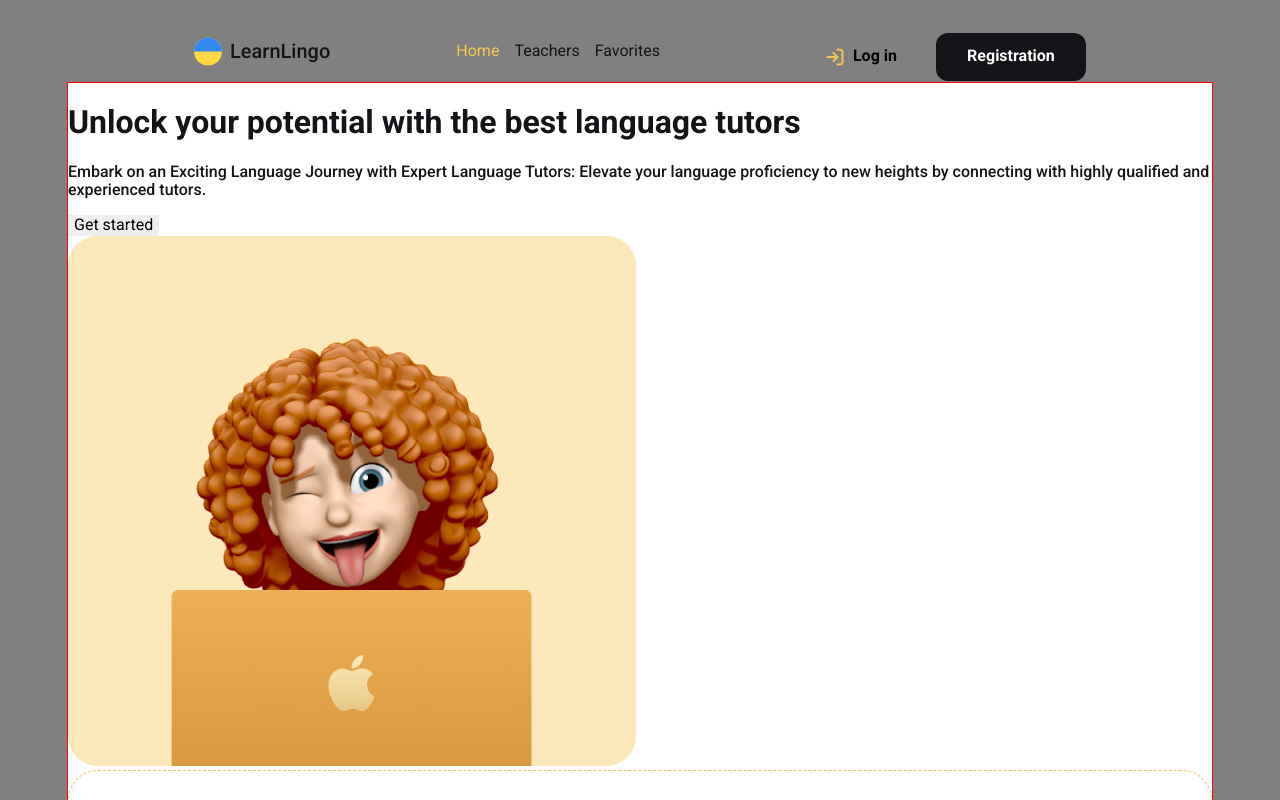
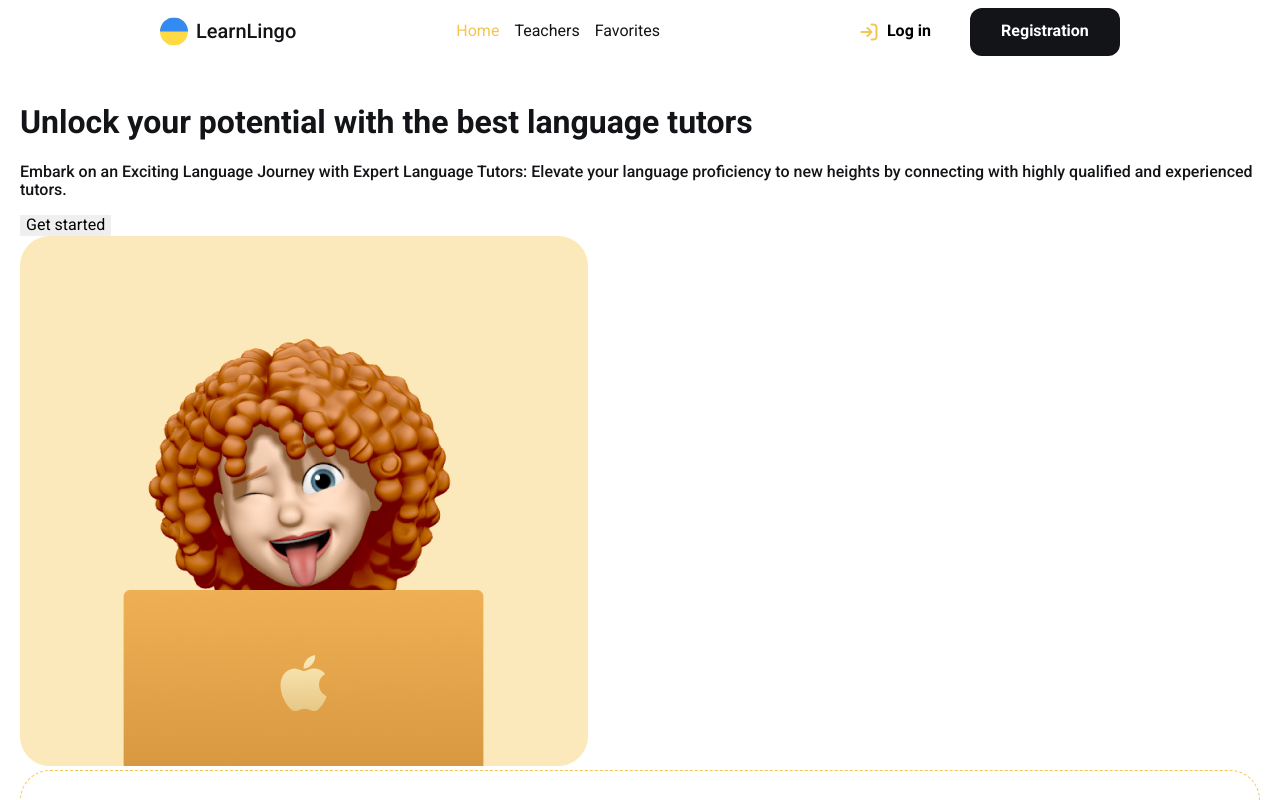
Before and after one commit to AngryAndrii/LearnLingo, a React (Vite) app: page / in a window 1280 px wide. Shown: the top 800 px of the page. Built offline with nearby package versions, Linux system fonts and the light colour scheme; no server answers.

Commit message:
fixed layout

```diff
--- a/src/components/teachersCard/teachersCard.styled.js
+++ b/src/components/teachersCard/teachersCard.styled.js
@@ -5,7 +5,7 @@ const StyledCard = styled.div`
   margin-bottom: 32px;
   background-color: #ffffff;
   border-radius: 24px;
-  padding: 24px;
+  padding: 5px;
   .heart-button {
     position: absolute;
     right: 24px;
@@ -15,7 +15,7 @@ const StyledCard = styled.div`
   .description {
     position: absolute;
     top: 60px;
-    right: 24px;
+    right: 10px;
   }
 
   .exp {
@@ -71,6 +71,7 @@ const StyledCard = styled.div`
     }
   }
   @media screen and (min-width: 800px) {
+    padding: 24px;
     .description {
       top: 30px;
       right: 90px;
--- a/src/components/topMenuBar/appBar/AppBar.styled.jsx
+++ b/src/components/topMenuBar/appBar/AppBar.styled.jsx
@@ -5,9 +5,11 @@ export const StyledAppBar = styled.section`
   display: flex;
   flex-direction: column;
   align-items: center;
+  padding-bottom: 10px;
 
   @media screen and (min-width: 800px) {
     flex-direction: row;
     justify-content: space-evenly;
+    padding-bottom: 0;
   }
 `;
--- a/src/components/topMenuBar/buttons/enter/EnterButtons.styled.jsx
+++ b/src/components/topMenuBar/buttons/enter/EnterButtons.styled.jsx
@@ -31,6 +31,7 @@ const StyledEnterButtons = styled.div`
   }
   @media screen and (min-width: 800px) {
     flex-direction: row;
+    margin-top: 0;
   }
 `;
 
--- a/src/globalStyled.js
+++ b/src/globalStyled.js
@@ -8,8 +8,6 @@ export const GlobalStyle = createGlobalStyle`
     color: var(--primary-text-color);
     font-weight: 500;
     font-size: 16px;
-    outline: 1px solid tomato;
-    background-color: grey;
     button {
       border: none
     }
--- a/src/main.jsx
+++ b/src/main.jsx
@@ -8,7 +8,6 @@ import { store, persistor } from "./redux/store.js";
 import { PersistGate } from "redux-persist/integration/react";
 
 ReactDOM.createRoot(document.getElementById("root")).render(
-  // <React.StrictMode>
   <>
     <Provider store={store}>
       <PersistGate loading={null} persistor={persistor}>
@@ -20,6 +19,4 @@ ReactDOM.createRoot(document.getElementById("root")).render(
     </Provider>
     <GlobalStyle />
   </>
-
-  // </React.StrictMode>
 );
--- a/src/pages/home/Home.styled.jsx
+++ b/src/pages/home/Home.styled.jsx
@@ -4,8 +4,8 @@ const HomePage = styled.div`
   display: grid;
   width: 100%;
   height: 100%;
+  padding: 20px;
   background-color: #fff;
-  outline: 1px solid red;
   img {
     max-width: 100%;
   }
--- a/src/pages/layout/Layout.styled.js
+++ b/src/pages/layout/Layout.styled.js
@@ -2,9 +2,7 @@ import styled from "styled-components";
 
 const StyledLayout = styled.div`
   width: 100vw;
-  max-width: 1184px;
   height: 100vh;
-  padding: 20px;
   margin: 0 auto;
 `;
 
--- a/src/pages/teachers/Teachers.styled.js
+++ b/src/pages/teachers/Teachers.styled.js
@@ -3,7 +3,7 @@ import styled from "styled-components";
 const StyledTeachers = styled.div`
   padding-bottom: 20px;
   background-color: #eeeeee;
-  outline: 1px solid red;
+  padding: 20px;
   .loadMoreButton {
     padding: 16px 48px;
     background-color: var(--secondary-color);
```
